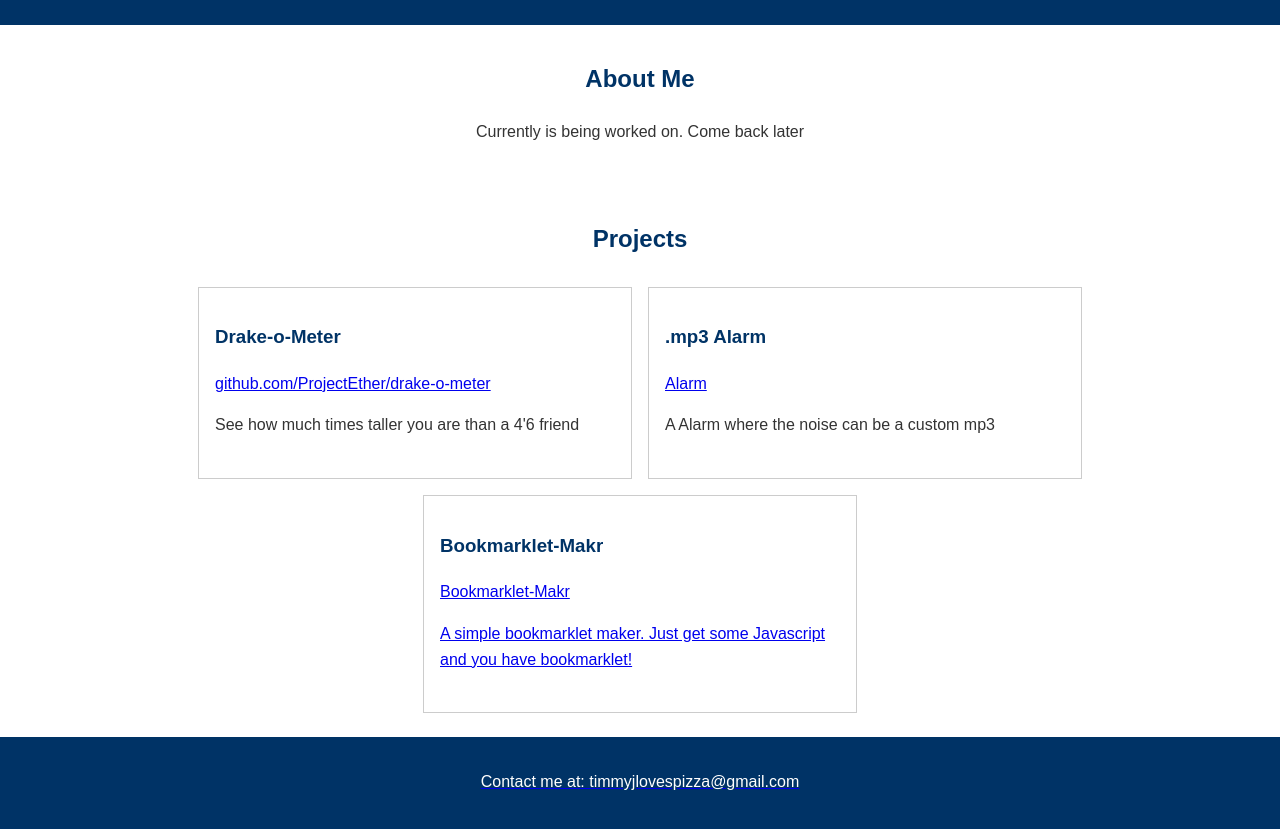
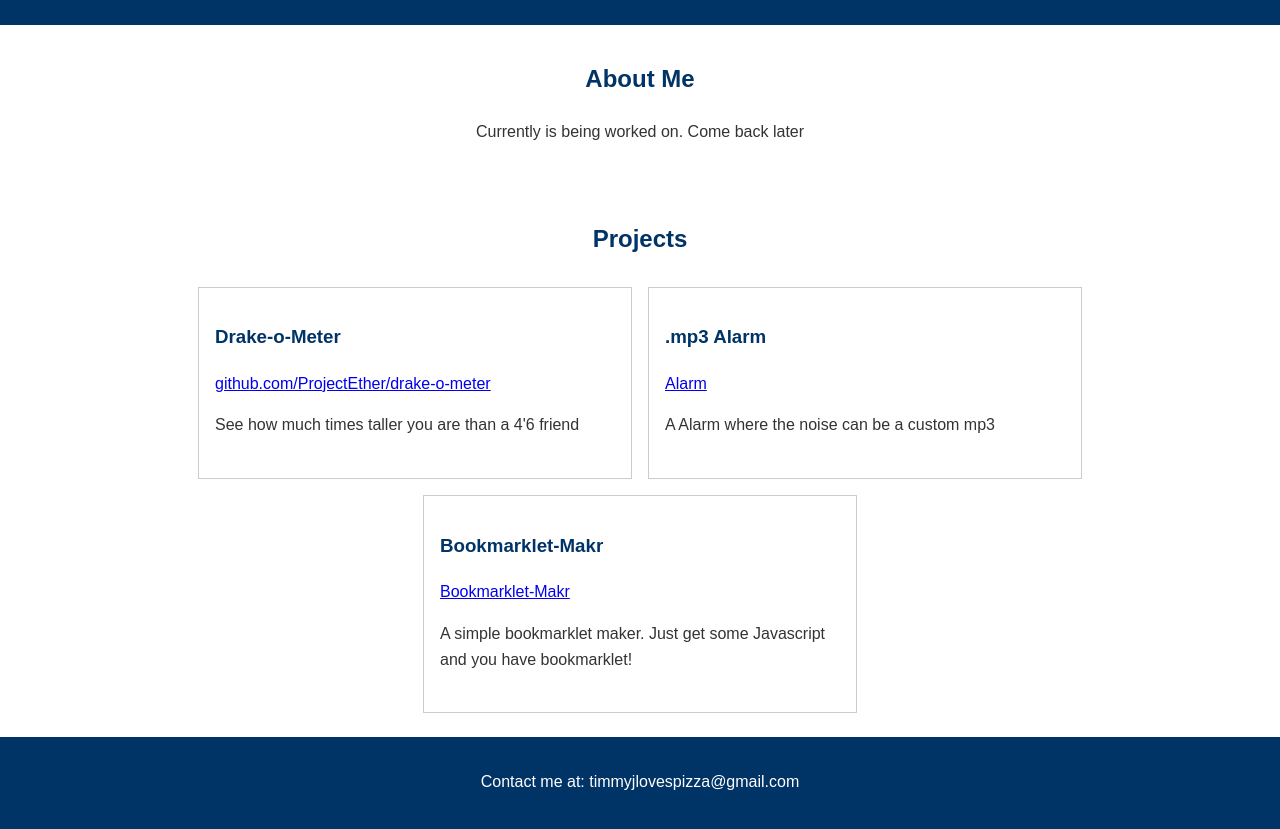
Before and after one commit to CasualSide/casualside.github.io, a plain HTML site: page index.html in a window 1280 px wide. Shown: the part 211-1040 px from the top of the page. Drawn offline with Linux system fonts and the light colour scheme.

Commit message:
Update index.html

```diff
--- a/index.html
+++ b/index.html
@@ -87,7 +87,7 @@
             <!-- Divider between projects -->
             <div class="cramped-item">
                 <h3>Bookmarklet-Makr</h3>
-             <a href="https://www.bookmarklet.tk/">Bookmarklet-Makr
+             <a href="https://www.bookmarklet.tk/">Bookmarklet-Makr</a>
             <p>A simple bookmarklet maker. Just get some Javascript and you have bookmarklet!</p>
             </div>
 
```
